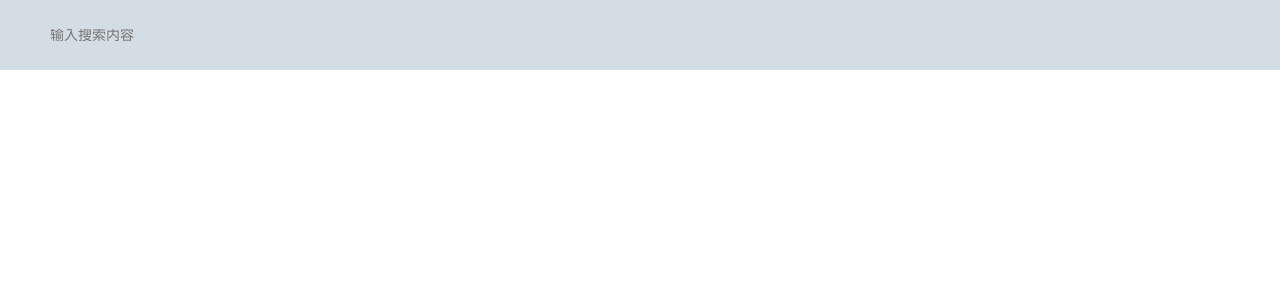
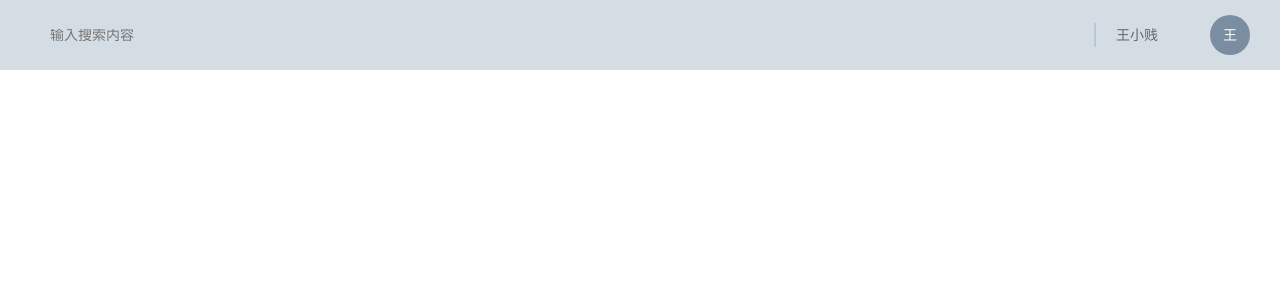
Before and after one commit to byyb11/project, a Vue app: page / in a window 1280 px wide. Shown: the top 300 px of the page. Built offline with nearby package versions, Linux system fonts and the light colour scheme; a web font is replaced by a local one.

Commit message:
'header代码提交'

```diff
--- a/src/components/Header.vue
+++ b/src/components/Header.vue
@@ -1,11 +1,13 @@
 <template>
-  <section id="header">
+  <section id="header" class="clearfix">
     <div class="search-box">
      <span class="iconfont">&#xe60b;</span>
       <input type="text" class="search-input" placeholder="输入搜索内容">
     </div>
     <div class="header-right">
-        <div class="remind iconfont">&#xe618;</div>
+      <div class="remind iconfont">&#xe618;</div>
+      <div class="user-name">王小贱</div>
+      <div class="user-icon">王</div>
     </div>
   </section>
 </template>
@@ -41,8 +43,10 @@ export default {
     height: 70px;
     background: #d5dde4;
     line-height: 70px;
+    min-width: 1200px;
     .search-box{
       margin-left:34px;
+      float: left;
       .iconfont{
         float: left;
       }
@@ -53,6 +57,42 @@ export default {
         outline: none;
       }
     }
+    .header-right{
+      float: right;
+      margin-right: 30px;
+      .remind,.user-name,.user-icon{
+        float: left;
+      }
+      .remind{
+        position: relative;
+        &:after{
+          content:"";
+          position: absolute;
+          right:-20px;
+          top: 23px;
+          height: 24px;
+          width: 2px;
+          background: #b9c6d3;
+        }
+      }
+     .user-name{
+       margin-left: 40px;
+       width: 80px;
+     }
 
+      .user-icon{
+        width: 40px;
+        margin-left: 14px;
+        height: 40px;
+        -webkit-border-radius: 50%;
+        -moz-border-radius: 50%;
+        border-radius: 50%;
+        background: #7b8da0;
+        color: #fff;
+        line-height: 40px;
+        text-align: center;
+        margin-top: 15px;
+      }
+    }
   }
 </style>
```
